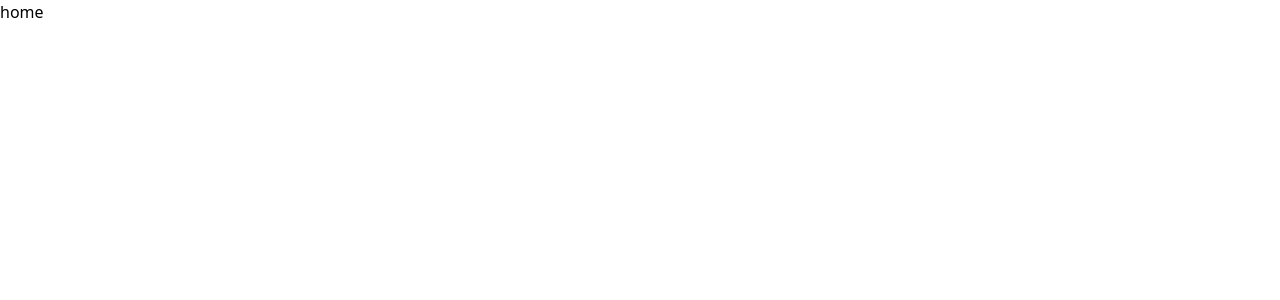
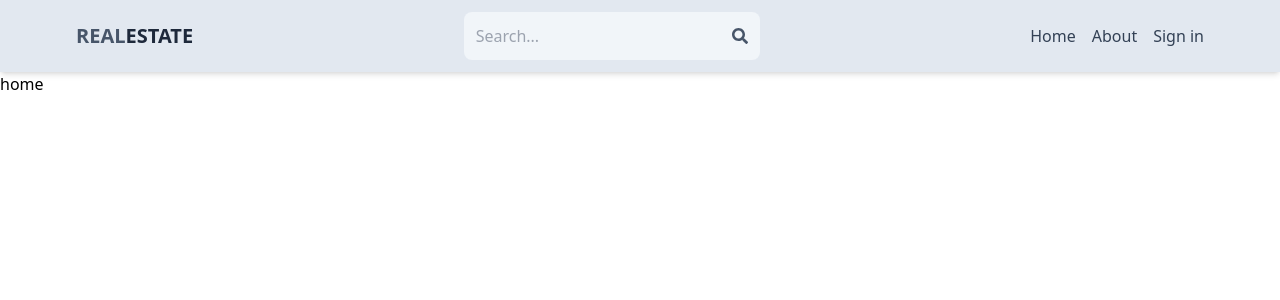
Before and after one commit to NOONECANSEE/Real-Estate, a React (Vite) app in the folder client/: page / in a window 1280 px wide. Shown: the top 300 px of the page. Built offline with nearby package versions, Linux system fonts and the light colour scheme.

Commit message:
Header Added

```diff
--- a/client/src/App.jsx
+++ b/client/src/App.jsx
@@ -4,10 +4,12 @@
 import SignIn from "./pages/SignIn";
 import SignUp from "./pages/SignUp";
 import Profile from "./pages/Profile";
+import Header from "./components/Header";
 
 function App() {
   return (
     <BrowserRouter>
+      <Header />
       <Routes>
         <Route path="/" element={<Home />} />
         <Route path="/about" element={<About />} />
--- /dev/null
+++ b/client/src/components/Header.jsx
@@ -0,0 +1,42 @@
+import React from "react";
+import { FaSearch } from "react-icons/fa";
+import { Link } from "react-router-dom";
+function Header() {
+  return (
+    <header className="bg-slate-200 shadow-md">
+      <div className="flex justify-between items-center max-w-6xl mx-auto p-3">
+        <Link to="/">
+          <h1 className="font-bold text-sm sm:text-xl flex flex-wrap">
+            <span className="text-slate-600">REAL</span>
+            <span className="text-slate-800">ESTATE</span>
+          </h1>
+        </Link>
+        <form className="bg-slate-100 p-3 rounded-lg flex items-center">
+          <input
+            type="text"
+            placeholder="Search..."
+            className="bg-transparent focus:outline-none w-24 sm:w-64"
+          />
+          <FaSearch className="text-slate-600" />
+        </form>
+        <ul className="flex gap-4 ">
+          <Link to="/">
+            <li className="hidden sm:inline text-slate-700 hover:underline">
+              Home
+            </li>
+          </Link>
+          <Link to="/about">
+            <li className="hidden sm:inline text-slate-700 hover:underline">
+              About
+            </li>
+          </Link>
+          <Link to="sign-in">
+            <li className=" text-slate-700 hover:underline">Sign in</li>
+          </Link>
+        </ul>
+      </div>
+    </header>
+  );
+}
+
+export default Header;
```
